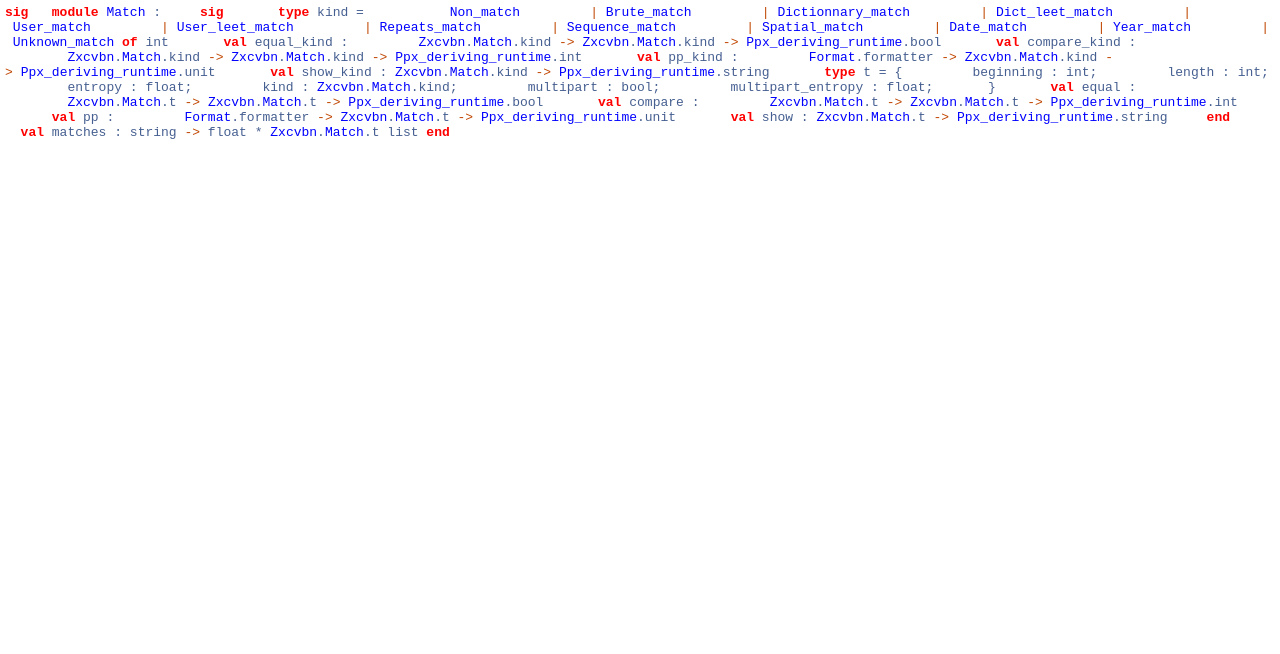
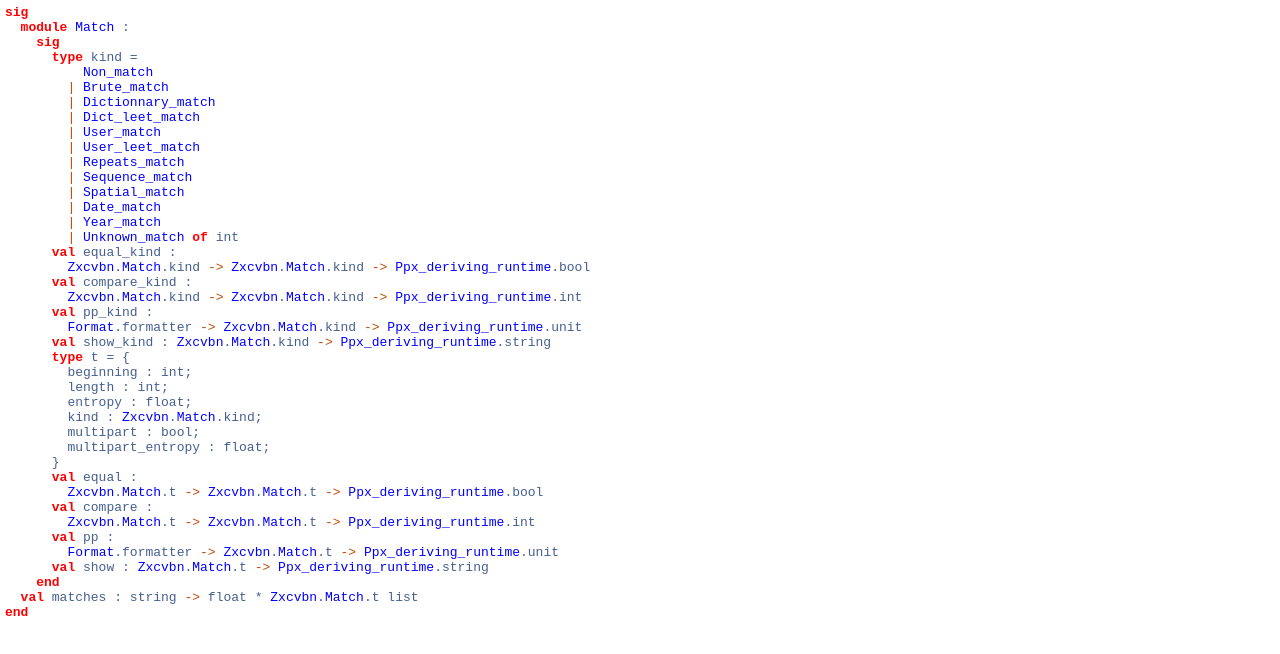
Before and after one commit to cryptosense/ocaml-zxcvbn, a plain HTML site: page doc/type_Zxcvbn.html in a window 1280 px wide. Drawn offline with Linux system fonts and the light colour scheme.

Commit message:
Update zxcvbn doc to v2.3+1.

```diff
--- a/doc/type_Zxcvbn.html
+++ b/doc/type_Zxcvbn.html
@@ -1,6 +1,7 @@
 <html><head>
 <link rel="stylesheet" href="style.css" type="text/css">
 <meta content="text/html; charset=utf-8" http-equiv="Content-Type">
+<meta name="viewport" content="width=device-width, initial-scale=1">
 <link rel="Start" href="index.html">
 <link title="Index of types" rel=Appendix href="index_types.html">
 <link title="Index of values" rel=Appendix href="index_values.html">
@@ -8,44 +9,44 @@
 <link title="Zxcvbn" rel="Chapter" href="Zxcvbn.html"><title>Zxcvbn</title>
 </head>
 <body>
-<code class="code"><span class="keyword">sig</span>
-&nbsp;&nbsp;<span class="keyword">module</span>&nbsp;<span class="constructor">Match</span>&nbsp;:
-&nbsp;&nbsp;&nbsp;&nbsp;<span class="keyword">sig</span>
-&nbsp;&nbsp;&nbsp;&nbsp;&nbsp;&nbsp;<span class="keyword">type</span>&nbsp;kind&nbsp;=
-&nbsp;&nbsp;&nbsp;&nbsp;&nbsp;&nbsp;&nbsp;&nbsp;&nbsp;&nbsp;<span class="constructor">Non_match</span>
-&nbsp;&nbsp;&nbsp;&nbsp;&nbsp;&nbsp;&nbsp;&nbsp;<span class="keywordsign">|</span>&nbsp;<span class="constructor">Brute_match</span>
-&nbsp;&nbsp;&nbsp;&nbsp;&nbsp;&nbsp;&nbsp;&nbsp;<span class="keywordsign">|</span>&nbsp;<span class="constructor">Dictionnary_match</span>
-&nbsp;&nbsp;&nbsp;&nbsp;&nbsp;&nbsp;&nbsp;&nbsp;<span class="keywordsign">|</span>&nbsp;<span class="constructor">Dict_leet_match</span>
-&nbsp;&nbsp;&nbsp;&nbsp;&nbsp;&nbsp;&nbsp;&nbsp;<span class="keywordsign">|</span>&nbsp;<span class="constructor">User_match</span>
-&nbsp;&nbsp;&nbsp;&nbsp;&nbsp;&nbsp;&nbsp;&nbsp;<span class="keywordsign">|</span>&nbsp;<span class="constructor">User_leet_match</span>
-&nbsp;&nbsp;&nbsp;&nbsp;&nbsp;&nbsp;&nbsp;&nbsp;<span class="keywordsign">|</span>&nbsp;<span class="constructor">Repeats_match</span>
-&nbsp;&nbsp;&nbsp;&nbsp;&nbsp;&nbsp;&nbsp;&nbsp;<span class="keywordsign">|</span>&nbsp;<span class="constructor">Sequence_match</span>
-&nbsp;&nbsp;&nbsp;&nbsp;&nbsp;&nbsp;&nbsp;&nbsp;<span class="keywordsign">|</span>&nbsp;<span class="constructor">Spatial_match</span>
-&nbsp;&nbsp;&nbsp;&nbsp;&nbsp;&nbsp;&nbsp;&nbsp;<span class="keywordsign">|</span>&nbsp;<span class="constructor">Date_match</span>
-&nbsp;&nbsp;&nbsp;&nbsp;&nbsp;&nbsp;&nbsp;&nbsp;<span class="keywordsign">|</span>&nbsp;<span class="constructor">Year_match</span>
-&nbsp;&nbsp;&nbsp;&nbsp;&nbsp;&nbsp;&nbsp;&nbsp;<span class="keywordsign">|</span>&nbsp;<span class="constructor">Unknown_match</span>&nbsp;<span class="keyword">of</span>&nbsp;int
-&nbsp;&nbsp;&nbsp;&nbsp;&nbsp;&nbsp;<span class="keyword">val</span>&nbsp;equal_kind&nbsp;:
-&nbsp;&nbsp;&nbsp;&nbsp;&nbsp;&nbsp;&nbsp;&nbsp;<span class="constructor">Zxcvbn</span>.<span class="constructor">Match</span>.kind&nbsp;<span class="keywordsign">-&gt;</span>&nbsp;<span class="constructor">Zxcvbn</span>.<span class="constructor">Match</span>.kind&nbsp;<span class="keywordsign">-&gt;</span>&nbsp;<span class="constructor">Ppx_deriving_runtime</span>.bool
-&nbsp;&nbsp;&nbsp;&nbsp;&nbsp;&nbsp;<span class="keyword">val</span>&nbsp;compare_kind&nbsp;:
-&nbsp;&nbsp;&nbsp;&nbsp;&nbsp;&nbsp;&nbsp;&nbsp;<span class="constructor">Zxcvbn</span>.<span class="constructor">Match</span>.kind&nbsp;<span class="keywordsign">-&gt;</span>&nbsp;<span class="constructor">Zxcvbn</span>.<span class="constructor">Match</span>.kind&nbsp;<span class="keywordsign">-&gt;</span>&nbsp;<span class="constructor">Ppx_deriving_runtime</span>.int
-&nbsp;&nbsp;&nbsp;&nbsp;&nbsp;&nbsp;<span class="keyword">val</span>&nbsp;pp_kind&nbsp;:
-&nbsp;&nbsp;&nbsp;&nbsp;&nbsp;&nbsp;&nbsp;&nbsp;<span class="constructor">Format</span>.formatter&nbsp;<span class="keywordsign">-&gt;</span>&nbsp;<span class="constructor">Zxcvbn</span>.<span class="constructor">Match</span>.kind&nbsp;<span class="keywordsign">-&gt;</span>&nbsp;<span class="constructor">Ppx_deriving_runtime</span>.unit
-&nbsp;&nbsp;&nbsp;&nbsp;&nbsp;&nbsp;<span class="keyword">val</span>&nbsp;show_kind&nbsp;:&nbsp;<span class="constructor">Zxcvbn</span>.<span class="constructor">Match</span>.kind&nbsp;<span class="keywordsign">-&gt;</span>&nbsp;<span class="constructor">Ppx_deriving_runtime</span>.string
-&nbsp;&nbsp;&nbsp;&nbsp;&nbsp;&nbsp;<span class="keyword">type</span>&nbsp;t&nbsp;=&nbsp;{
-&nbsp;&nbsp;&nbsp;&nbsp;&nbsp;&nbsp;&nbsp;&nbsp;beginning&nbsp;:&nbsp;int;
-&nbsp;&nbsp;&nbsp;&nbsp;&nbsp;&nbsp;&nbsp;&nbsp;length&nbsp;:&nbsp;int;
-&nbsp;&nbsp;&nbsp;&nbsp;&nbsp;&nbsp;&nbsp;&nbsp;entropy&nbsp;:&nbsp;float;
-&nbsp;&nbsp;&nbsp;&nbsp;&nbsp;&nbsp;&nbsp;&nbsp;kind&nbsp;:&nbsp;<span class="constructor">Zxcvbn</span>.<span class="constructor">Match</span>.kind;
-&nbsp;&nbsp;&nbsp;&nbsp;&nbsp;&nbsp;&nbsp;&nbsp;multipart&nbsp;:&nbsp;bool;
-&nbsp;&nbsp;&nbsp;&nbsp;&nbsp;&nbsp;&nbsp;&nbsp;multipart_entropy&nbsp;:&nbsp;float;
-&nbsp;&nbsp;&nbsp;&nbsp;&nbsp;&nbsp;}
-&nbsp;&nbsp;&nbsp;&nbsp;&nbsp;&nbsp;<span class="keyword">val</span>&nbsp;equal&nbsp;:
-&nbsp;&nbsp;&nbsp;&nbsp;&nbsp;&nbsp;&nbsp;&nbsp;<span class="constructor">Zxcvbn</span>.<span class="constructor">Match</span>.t&nbsp;<span class="keywordsign">-&gt;</span>&nbsp;<span class="constructor">Zxcvbn</span>.<span class="constructor">Match</span>.t&nbsp;<span class="keywordsign">-&gt;</span>&nbsp;<span class="constructor">Ppx_deriving_runtime</span>.bool
-&nbsp;&nbsp;&nbsp;&nbsp;&nbsp;&nbsp;<span class="keyword">val</span>&nbsp;compare&nbsp;:
-&nbsp;&nbsp;&nbsp;&nbsp;&nbsp;&nbsp;&nbsp;&nbsp;<span class="constructor">Zxcvbn</span>.<span class="constructor">Match</span>.t&nbsp;<span class="keywordsign">-&gt;</span>&nbsp;<span class="constructor">Zxcvbn</span>.<span class="constructor">Match</span>.t&nbsp;<span class="keywordsign">-&gt;</span>&nbsp;<span class="constructor">Ppx_deriving_runtime</span>.int
-&nbsp;&nbsp;&nbsp;&nbsp;&nbsp;&nbsp;<span class="keyword">val</span>&nbsp;pp&nbsp;:
-&nbsp;&nbsp;&nbsp;&nbsp;&nbsp;&nbsp;&nbsp;&nbsp;<span class="constructor">Format</span>.formatter&nbsp;<span class="keywordsign">-&gt;</span>&nbsp;<span class="constructor">Zxcvbn</span>.<span class="constructor">Match</span>.t&nbsp;<span class="keywordsign">-&gt;</span>&nbsp;<span class="constructor">Ppx_deriving_runtime</span>.unit
-&nbsp;&nbsp;&nbsp;&nbsp;&nbsp;&nbsp;<span class="keyword">val</span>&nbsp;show&nbsp;:&nbsp;<span class="constructor">Zxcvbn</span>.<span class="constructor">Match</span>.t&nbsp;<span class="keywordsign">-&gt;</span>&nbsp;<span class="constructor">Ppx_deriving_runtime</span>.string
-&nbsp;&nbsp;&nbsp;&nbsp;<span class="keyword">end</span>
-&nbsp;&nbsp;<span class="keyword">val</span>&nbsp;matches&nbsp;:&nbsp;string&nbsp;<span class="keywordsign">-&gt;</span>&nbsp;float&nbsp;*&nbsp;<span class="constructor">Zxcvbn</span>.<span class="constructor">Match</span>.t&nbsp;list
+<code class="code"><span class="keyword">sig</span><br>
+&nbsp;&nbsp;<span class="keyword">module</span>&nbsp;<span class="constructor">Match</span>&nbsp;:<br>
+&nbsp;&nbsp;&nbsp;&nbsp;<span class="keyword">sig</span><br>
+&nbsp;&nbsp;&nbsp;&nbsp;&nbsp;&nbsp;<span class="keyword">type</span>&nbsp;kind&nbsp;=<br>
+&nbsp;&nbsp;&nbsp;&nbsp;&nbsp;&nbsp;&nbsp;&nbsp;&nbsp;&nbsp;<span class="constructor">Non_match</span><br>
+&nbsp;&nbsp;&nbsp;&nbsp;&nbsp;&nbsp;&nbsp;&nbsp;<span class="keywordsign">|</span>&nbsp;<span class="constructor">Brute_match</span><br>
+&nbsp;&nbsp;&nbsp;&nbsp;&nbsp;&nbsp;&nbsp;&nbsp;<span class="keywordsign">|</span>&nbsp;<span class="constructor">Dictionnary_match</span><br>
+&nbsp;&nbsp;&nbsp;&nbsp;&nbsp;&nbsp;&nbsp;&nbsp;<span class="keywordsign">|</span>&nbsp;<span class="constructor">Dict_leet_match</span><br>
+&nbsp;&nbsp;&nbsp;&nbsp;&nbsp;&nbsp;&nbsp;&nbsp;<span class="keywordsign">|</span>&nbsp;<span class="constructor">User_match</span><br>
+&nbsp;&nbsp;&nbsp;&nbsp;&nbsp;&nbsp;&nbsp;&nbsp;<span class="keywordsign">|</span>&nbsp;<span class="constructor">User_leet_match</span><br>
+&nbsp;&nbsp;&nbsp;&nbsp;&nbsp;&nbsp;&nbsp;&nbsp;<span class="keywordsign">|</span>&nbsp;<span class="constructor">Repeats_match</span><br>
+&nbsp;&nbsp;&nbsp;&nbsp;&nbsp;&nbsp;&nbsp;&nbsp;<span class="keywordsign">|</span>&nbsp;<span class="constructor">Sequence_match</span><br>
+&nbsp;&nbsp;&nbsp;&nbsp;&nbsp;&nbsp;&nbsp;&nbsp;<span class="keywordsign">|</span>&nbsp;<span class="constructor">Spatial_match</span><br>
+&nbsp;&nbsp;&nbsp;&nbsp;&nbsp;&nbsp;&nbsp;&nbsp;<span class="keywordsign">|</span>&nbsp;<span class="constructor">Date_match</span><br>
+&nbsp;&nbsp;&nbsp;&nbsp;&nbsp;&nbsp;&nbsp;&nbsp;<span class="keywordsign">|</span>&nbsp;<span class="constructor">Year_match</span><br>
+&nbsp;&nbsp;&nbsp;&nbsp;&nbsp;&nbsp;&nbsp;&nbsp;<span class="keywordsign">|</span>&nbsp;<span class="constructor">Unknown_match</span>&nbsp;<span class="keyword">of</span>&nbsp;int<br>
+&nbsp;&nbsp;&nbsp;&nbsp;&nbsp;&nbsp;<span class="keyword">val</span>&nbsp;equal_kind&nbsp;:<br>
+&nbsp;&nbsp;&nbsp;&nbsp;&nbsp;&nbsp;&nbsp;&nbsp;<span class="constructor">Zxcvbn</span>.<span class="constructor">Match</span>.kind&nbsp;<span class="keywordsign">-&gt;</span>&nbsp;<span class="constructor">Zxcvbn</span>.<span class="constructor">Match</span>.kind&nbsp;<span class="keywordsign">-&gt;</span>&nbsp;<span class="constructor">Ppx_deriving_runtime</span>.bool<br>
+&nbsp;&nbsp;&nbsp;&nbsp;&nbsp;&nbsp;<span class="keyword">val</span>&nbsp;compare_kind&nbsp;:<br>
+&nbsp;&nbsp;&nbsp;&nbsp;&nbsp;&nbsp;&nbsp;&nbsp;<span class="constructor">Zxcvbn</span>.<span class="constructor">Match</span>.kind&nbsp;<span class="keywordsign">-&gt;</span>&nbsp;<span class="constructor">Zxcvbn</span>.<span class="constructor">Match</span>.kind&nbsp;<span class="keywordsign">-&gt;</span>&nbsp;<span class="constructor">Ppx_deriving_runtime</span>.int<br>
+&nbsp;&nbsp;&nbsp;&nbsp;&nbsp;&nbsp;<span class="keyword">val</span>&nbsp;pp_kind&nbsp;:<br>
+&nbsp;&nbsp;&nbsp;&nbsp;&nbsp;&nbsp;&nbsp;&nbsp;<span class="constructor">Format</span>.formatter&nbsp;<span class="keywordsign">-&gt;</span>&nbsp;<span class="constructor">Zxcvbn</span>.<span class="constructor">Match</span>.kind&nbsp;<span class="keywordsign">-&gt;</span>&nbsp;<span class="constructor">Ppx_deriving_runtime</span>.unit<br>
+&nbsp;&nbsp;&nbsp;&nbsp;&nbsp;&nbsp;<span class="keyword">val</span>&nbsp;show_kind&nbsp;:&nbsp;<span class="constructor">Zxcvbn</span>.<span class="constructor">Match</span>.kind&nbsp;<span class="keywordsign">-&gt;</span>&nbsp;<span class="constructor">Ppx_deriving_runtime</span>.string<br>
+&nbsp;&nbsp;&nbsp;&nbsp;&nbsp;&nbsp;<span class="keyword">type</span>&nbsp;t&nbsp;=&nbsp;{<br>
+&nbsp;&nbsp;&nbsp;&nbsp;&nbsp;&nbsp;&nbsp;&nbsp;beginning&nbsp;:&nbsp;int;<br>
+&nbsp;&nbsp;&nbsp;&nbsp;&nbsp;&nbsp;&nbsp;&nbsp;length&nbsp;:&nbsp;int;<br>
+&nbsp;&nbsp;&nbsp;&nbsp;&nbsp;&nbsp;&nbsp;&nbsp;entropy&nbsp;:&nbsp;float;<br>
+&nbsp;&nbsp;&nbsp;&nbsp;&nbsp;&nbsp;&nbsp;&nbsp;kind&nbsp;:&nbsp;<span class="constructor">Zxcvbn</span>.<span class="constructor">Match</span>.kind;<br>
+&nbsp;&nbsp;&nbsp;&nbsp;&nbsp;&nbsp;&nbsp;&nbsp;multipart&nbsp;:&nbsp;bool;<br>
+&nbsp;&nbsp;&nbsp;&nbsp;&nbsp;&nbsp;&nbsp;&nbsp;multipart_entropy&nbsp;:&nbsp;float;<br>
+&nbsp;&nbsp;&nbsp;&nbsp;&nbsp;&nbsp;}<br>
+&nbsp;&nbsp;&nbsp;&nbsp;&nbsp;&nbsp;<span class="keyword">val</span>&nbsp;equal&nbsp;:<br>
+&nbsp;&nbsp;&nbsp;&nbsp;&nbsp;&nbsp;&nbsp;&nbsp;<span class="constructor">Zxcvbn</span>.<span class="constructor">Match</span>.t&nbsp;<span class="keywordsign">-&gt;</span>&nbsp;<span class="constructor">Zxcvbn</span>.<span class="constructor">Match</span>.t&nbsp;<span class="keywordsign">-&gt;</span>&nbsp;<span class="constructor">Ppx_deriving_runtime</span>.bool<br>
+&nbsp;&nbsp;&nbsp;&nbsp;&nbsp;&nbsp;<span class="keyword">val</span>&nbsp;compare&nbsp;:<br>
+&nbsp;&nbsp;&nbsp;&nbsp;&nbsp;&nbsp;&nbsp;&nbsp;<span class="constructor">Zxcvbn</span>.<span class="constructor">Match</span>.t&nbsp;<span class="keywordsign">-&gt;</span>&nbsp;<span class="constructor">Zxcvbn</span>.<span class="constructor">Match</span>.t&nbsp;<span class="keywordsign">-&gt;</span>&nbsp;<span class="constructor">Ppx_deriving_runtime</span>.int<br>
+&nbsp;&nbsp;&nbsp;&nbsp;&nbsp;&nbsp;<span class="keyword">val</span>&nbsp;pp&nbsp;:<br>
+&nbsp;&nbsp;&nbsp;&nbsp;&nbsp;&nbsp;&nbsp;&nbsp;<span class="constructor">Format</span>.formatter&nbsp;<span class="keywordsign">-&gt;</span>&nbsp;<span class="constructor">Zxcvbn</span>.<span class="constructor">Match</span>.t&nbsp;<span class="keywordsign">-&gt;</span>&nbsp;<span class="constructor">Ppx_deriving_runtime</span>.unit<br>
+&nbsp;&nbsp;&nbsp;&nbsp;&nbsp;&nbsp;<span class="keyword">val</span>&nbsp;show&nbsp;:&nbsp;<span class="constructor">Zxcvbn</span>.<span class="constructor">Match</span>.t&nbsp;<span class="keywordsign">-&gt;</span>&nbsp;<span class="constructor">Ppx_deriving_runtime</span>.string<br>
+&nbsp;&nbsp;&nbsp;&nbsp;<span class="keyword">end</span><br>
+&nbsp;&nbsp;<span class="keyword">val</span>&nbsp;matches&nbsp;:&nbsp;string&nbsp;<span class="keywordsign">-&gt;</span>&nbsp;float&nbsp;*&nbsp;<span class="constructor">Zxcvbn</span>.<span class="constructor">Match</span>.t&nbsp;list<br>
 <span class="keyword">end</span></code></body></html>
```
Also changed, not shown: doc/Zxcvbn.Match.html (+1 -0 lines), doc/Zxcvbn.html (+1 -0 lines), doc/index.html (+1 -0 lines), doc/index_attributes.html (+1 -0 lines), doc/index_class_types.html (+1 -0 lines), doc/index_classes.html (+1 -0 lines), doc/index_exceptions.html (+1 -0 lines), doc/index_extensions.html (+1 -0 lines), doc/index_methods.html (+1 -0 lines), doc/index_module_types.html (+1 -0 lines), doc/index_modules.html (+1 -0 lines), doc/index_types.html (+1 -0 lines), doc/index_values.html (+1 -0 lines), doc/type_Zxcvbn.Match.html (+34 -33 lines), 1 other file.
